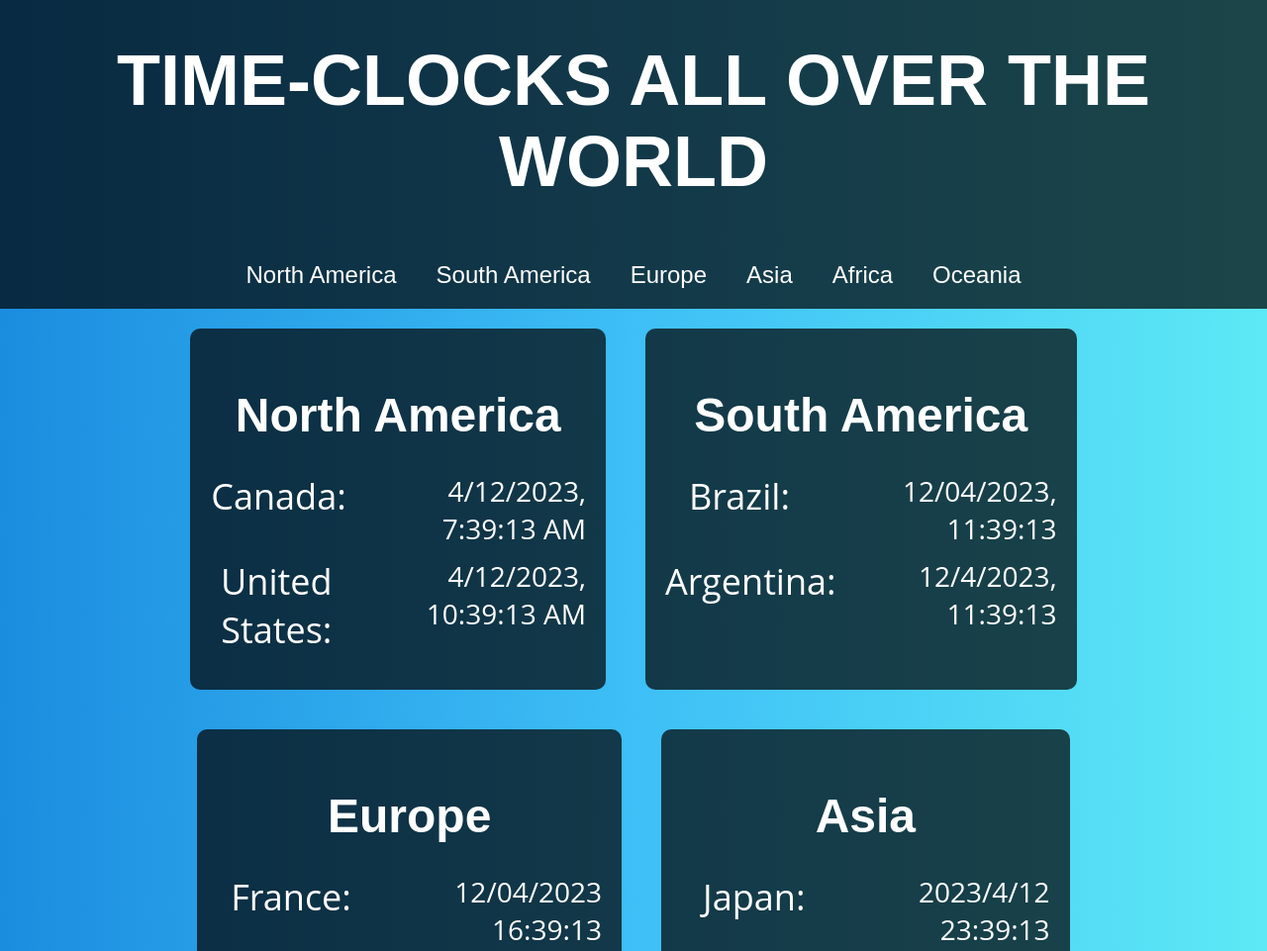
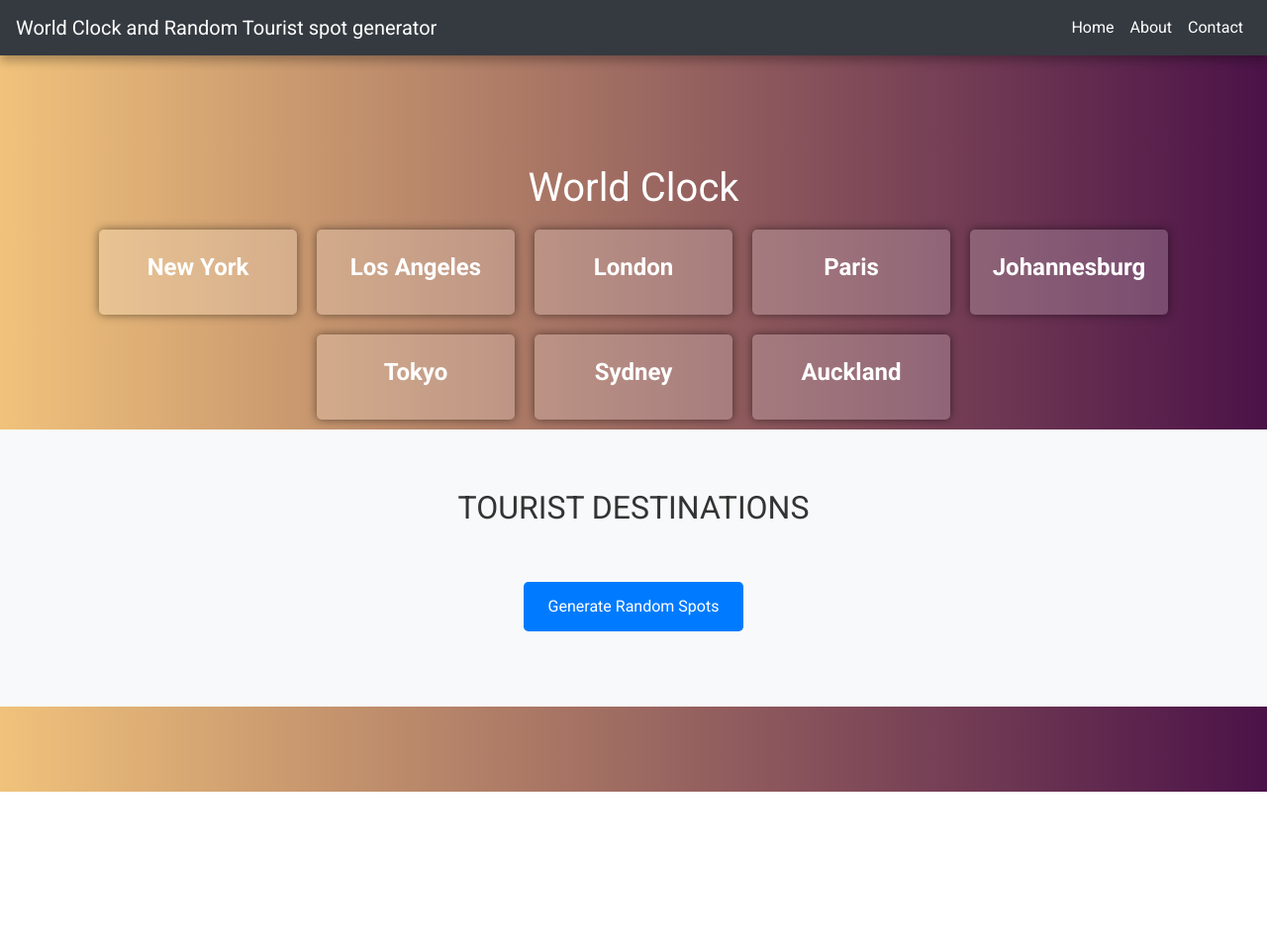
Before and after one commit to ronsap7/World-Clocks, a plain HTML site: page index.html in a window 1280 px wide. Shown: the top 961 px of the page at 99% size. After the commit the page ends 800 px from the top, so only its background shows below. Drawn offline with nearby package versions, Linux system fonts and the light colour scheme; a script that the page names is missing.

Commit message:
random spot generator and clocks around the world

```diff
--- a/index.html
+++ b/index.html
@@ -2,68 +2,69 @@
 <html>
 <head>
   <meta charset="UTF-8">
-    <title>Time-Clocks All Over the World</title>
-    <link rel="stylesheet" type="text/css" href="style.css">
+  <title>World Clock and Random Tourist spot generator</title>
+
+  <script src="https://code.jquery.com/jquery-3.6.0.min.js"></script>
+  <script src="https://cdnjs.cloudflare.com/ajax/libs/moment.js/2.29.1/moment.min.js"></script>
+  <script src="https://cdnjs.cloudflare.com/ajax/libs/moment-timezone/0.5.32/moment-timezone-with-data.min.js"></script>
+  <link href="https://fonts.googleapis.com/css?family=Roboto:400,700&display=swap" rel="stylesheet">
+  <!-- Add Bootstrap 4 CSS -->
+  <link rel="stylesheet" href="https://maxcdn.bootstrapcdn.com/bootstrap/4.5.2/css/bootstrap.min.css">
+
+<!-- Add jQuery, Popper.js, and Bootstrap 4 JavaScript -->
+  <script src="https://ajax.googleapis.com/ajax/libs/jquery/3.5.1/jquery.min.js"></script>
+  <script src="https://cdnjs.cloudflare.com/ajax/libs/popper.js/1.16.0/umd/popper.min.js"></script>
+  <script src="https://maxcdn.bootstrapcdn.com/bootstrap/4.5.2/js/bootstrap.min.js"></script>
+
+  <script src="https://maxcdn.bootstrapcdn.com/bootstrap/4.5.2/js/bootstrap.min.js"></script>
+  <link rel="stylesheet" href="style.css">
+  <script src="script.js"></script>
 </head>
 <body>
-    <header>
-      <h1>Time-Clocks All Over the World</h1>
-    </header>
-    <nav>
-      <ul>
-        <li><a href="#north-america">North America</a></li>
-        <li><a href="#south-america">South America</a></li>
-        <li><a href="#europe">Europe</a></li>
-        <li><a href="#asia">Asia</a></li>
-        <li><a href="#africa">Africa</a></li>
-        <li><a href="#oceania">Oceania</a></li>
+  <nav class="navbar navbar-expand-md bg-dark navbar-dark">
+    <a class="navbar-brand" href="#">World Clock and Random Tourist spot generator</a>
+    <button class="navbar-toggler" type="button" data-toggle="collapse" data-target="#collapsibleNavbar">
+      <span class="navbar-toggler-icon"></span>
+    </button>
+    <div class="collapse navbar-collapse" id="collapsibleNavbar">
+      <ul class="navbar-nav ml-auto">
+        <li class="nav-item">
+          <a class="nav-link" href="#">Home</a>
+        </li>
+        <li class="nav-item">
+          <a class="nav-link" href="#">About</a>
+        </li>
+        <li class="nav-item">
+          <a class="nav-link" href="#">Contact</a>
+        </li>
       </ul>
+    </div>
   </nav>
-    <main>
-      <section id="north-america">
-        <h2>North America</h2>
-        <ul>
-          <li><span>Canada:</span><span id="canada-clock"></span></li>
-          <li><span>United States:</span><span id="us-clock"></span></li>
-        </ul>
-      </section>
-      <section id="south-america">
-        <h2>South America</h2>
-        <ul>
-          <li><span>Brazil:</span><span id="brazil-clock"></span></li>
-          <li><span>Argentina:</span><span id="argentina-clock"></span></li>
-        </ul>
-      </section>
-      <section id="europe">
-        <h2>Europe</h2>
-        <ul>
-          <li><span>France:</span><span id="france-clock"></span></li>
-          <li><span>Spain:</span><span id="spain-clock"></span></li>
-          <li><span>Germany:</span><span id="germany-clock"></span></li>
-        </ul>
-      </section>
-      <section id="asia">
-        <h2>Asia</h2>
-        <ul>
-          <li><span>Japan:</span><span id="japan-clock"></span></li>
-          <li><span>China:</span><span id="china-clock"></span></li>
-        </ul>
-      </section>
-      <section id="africa">
-        <h2>Africa</h2>
-        <ul>
-          <li><span>Egypt:</span><span id="egypt-clock"></span></li>
-          <li><span>South Africa:</span><span id="south-africa-clock"></span></li>
-        </ul>
-      </section>
-      <section id="oceania">
-        <h2>Oceania</h2>
-        <ul>
-          <li><span>Australia:</span><span id="australia-clock"></span></li>
-          <li><span>New Zealand:</span><span id="new-zealand-clock"></span></li>
-        </ul>
-      </section>
-    </main>
-    <script defer src="script.js"></script>
+
+  <div class="world-clock-section">
+    <h1>World Clock</h1>
+    <!-- ... -->
+  </div>
+  <div class="container">
+    <div class="clock" id="new-york"><span class="city-name">New York</span><span class="time"></span></div>
+    <div class="clock" id="los-angeles"><span class="city-name">Los Angeles</span><span class="time"></span></div>
+    <div class="clock" id="london"><span class="city-name">London</span><span class="time"></span></div>
+    <div class="clock" id="paris"><span class="city-name">Paris</span><span class="time"></span></div>
+    <div class="clock" id="johannesburg"><span class="city-name">Johannesburg</span><span class="time"></span></div>
+    <div class="clock" id="tokyo"><span class="city-name">Tokyo</span><span class="time"></span></div>
+    <div class="clock" id="sydney"><span class="city-name">Sydney</span><span class="time"></span></div>
+    <div class="clock" id="auckland"><span class="city-name">Auckland</span><span class="time"></span></div>
+  </div>
+
+  <div class="destination-section">
+    <h2>Tourist Destinations</h2>
+    <button id="generate-btn" class="btn btn-primary">Generate Random Spots</button>
+    <div class="container">
+      <div class="row destination-row">
+
+      </div>
+    </div>
+  </div>
+
 </body>
 </html>
--- a/script.js
+++ b/script.js
@@ -1,34 +1,129 @@
-function updateTime() {
-  // Get the current time for each country
-  const canadaTime = new Date().toLocaleString("en-US", { timeZone: "America/Vancouver" });
-  const usTime = new Date().toLocaleString("en-US", { timeZone: "America/New_York" });
-  const brazilTime = new Date().toLocaleString("pt-BR", { timeZone: "America/Sao_Paulo" });
-  const argentinaTime = new Date().toLocaleString("es-AR", { timeZone: "America/Argentina/Buenos_Aires" });
-  const franceTime = new Date().toLocaleString("fr-FR", { timeZone: "Europe/Paris" });
-  const spainTime = new Date().toLocaleString("es-ES", { timeZone: "Europe/Madrid" });
-  const germanyTime = new Date().toLocaleString("de-DE", { timeZone: "Europe/Berlin" });
-  const japanTime = new Date().toLocaleString("ja-JP", { timeZone: "Asia/Tokyo" });
-  const chinaTime = new Date().toLocaleString("zh-CN", { timeZone: "Asia/Shanghai" });
-  const egyptTime = new Date().toLocaleString("ar-EG", { timeZone: "Africa/Cairo" });
-  const southAfricaTime = new Date().toLocaleString("en-ZA", { timeZone: "Africa/Johannesburg" });
-  const australiaTime = new Date().toLocaleString("en-AU", { timeZone: "Australia/Sydney" });
-  const newZealandTime = new Date().toLocaleString("en-NZ", { timeZone: "Pacific/Auckland" });
+$(document).ready(function() {
+  function updateClocks() {
+    var newYorkTime = moment().tz("America/New_York").format('h:mm:ss A');
+    $('#new-york .time').html(newYorkTime);
 
-  // Update the HTML with the current times
-  document.getElementById("canada-clock").textContent = canadaTime;
-  document.getElementById("us-clock").textContent = usTime;
-  document.getElementById("brazil-clock").textContent = brazilTime;
-  document.getElementById("argentina-clock").textContent = argentinaTime;
-  document.getElementById("france-clock").textContent = franceTime;
-  document.getElementById("spain-clock").textContent = spainTime;
-  document.getElementById("germany-clock").textContent = germanyTime;
-  document.getElementById("japan-clock").textContent = japanTime;
-  document.getElementById("china-clock").textContent = chinaTime;
-  document.getElementById("egypt-clock").textContent = egyptTime;
-  document.getElementById("south-africa-clock").textContent = southAfricaTime;
-  document.getElementById("australia-clock").textContent = australiaTime;
-  document.getElementById("new-zealand-clock").textContent = newZealandTime;
+    var losAngelesTime = moment().tz("America/Los_Angeles").format('h:mm:ss A');
+    $('#los-angeles .time').html(losAngelesTime);
+
+    var londonTime = moment().tz("Europe/London").format('h:mm:ss A');
+    $('#london .time').html(londonTime);
+
+    var parisTime = moment().tz("Europe/Paris").format('h:mm:ss A');
+    $('#paris .time').html(parisTime);
+
+    var johannesburgTime = moment().tz("Africa/Johannesburg").format('h:mm:ss A');
+    $('#johannesburg .time').html(johannesburgTime);
+
+    var tokyoTime = moment().tz("Asia/Tokyo").format('h:mm:ss A');
+    $('#tokyo .time').html(tokyoTime);
+
+    var sydneyTime = moment().tz("Australia/Sydney").format('h:mm:ss A');
+    $('#sydney .time').html(sydneyTime);
+
+    var aucklandTime = moment().tz("Pacific/Auckland").format('h:mm:ss A');
+    $('#auckland .time').html(aucklandTime);
+  }
+
+  updateClocks();
+  setInterval(updateClocks, 1000);
+});
+
+
+const touristSpots = [
+  {
+    name: 'Eiffel Tower, Paris',
+    imageUrl: 'https://viatravelers.com/wp-content/uploads/2022/12/Seine-River-Cruise-Paris-France.jpg',
+  },
+  {
+    name: 'Great Wall of China',
+    imageUrl: 'https://www.worldatlas.com/r/w960-q80/upload/77/78/41/shutterstock-439146580.jpg',
+  },
+  {
+    name: 'Grand Canyon, USA',
+    imageUrl: 'https://upload.wikimedia.org/wikipedia/commons/thumb/a/aa/Dawn_on_the_S_rim_of_the_Grand_Canyon_%288645178272%29.jpg/1280px-Dawn_on_the_S_rim_of_the_Grand_Canyon_%288645178272%29.jpg',
+  },
+  {
+    name: 'Berlin Brandenburg Gate, Germany',
+    imageUrl: 'https://www.planetware.com/photos-large/D/germany-brandenburg-gate.jpg',
+  },
+  {
+    name: 'London, United Kingdom',
+    imageUrl: 'https://viatravelers.com/wp-content/uploads/2017/03/2.-london-960x640.jpg',
+  },
+  {
+    name: 'Great Barrier Reef, Australia',
+    imageUrl: 'https://viatravelers.com/wp-content/uploads/2023/04/great-barrier-reef-australia.jpg',
+  },
+  {
+    name: 'Rome, Italy',
+    imageUrl: 'https://viatravelers.com/wp-content/uploads/2023/04/santangelo-bridge-rome.jpg',
+  },
+  {
+    name: 'New York, New York, USA',
+    imageUrl: 'https://viatravelers.com/wp-content/uploads/2023/04/new-york-new-york.jpg',
+  },
+  {
+    name: 'Cape Town, South Africa',
+    imageUrl: 'https://viatravelers.com/wp-content/uploads/2023/04/cape-town.jpg',
+  },
+  {
+    name: ' Barcelona, Spain',
+    imageUrl: 'https://viatravelers.com/wp-content/uploads/2023/04/barcelona-spain.jpg',
+  },
+  {
+    name: ' Sydney, Australia',
+    imageUrl: 'https://viatravelers.com/wp-content/uploads/2023/04/sydney-australia.jpg',
+  },
+  {
+    name: ' Washington, D.C.',
+    imageUrl: 'https://viatravelers.com/wp-content/uploads/2017/02/washington-dc.jpg',
+  },
+  {
+    name: ' Bali, Indonesia',
+    imageUrl: 'https://viatravelers.com/wp-content/uploads/2023/04/bali-indonesia.jpg',
+  },
+  {
+    name: ' Hong Kong',
+    imageUrl: 'https://viatravelers.com/wp-content/uploads/2017/03/11.-hongkong.jpg',
+  },
+  {
+    name: '  Budapest, Hungary',
+    imageUrl: 'https://viatravelers.com/wp-content/uploads/2022/12/Danube-River-Budapest-Hungary.jpg',
+  },
+  {
+    name: 'San Francisco, California',
+    imageUrl: 'https://viatravelers.com/wp-content/uploads/2017/03/13-san-francisco.jpg',
+  },
+  // Add more tourist spots here
+];
+
+function generateRandomTouristSpot() {
+  const randomIndex = Math.floor(Math.random() * touristSpots.length);
+  return touristSpots[randomIndex];
 }
 
-// Update the clocks every second
-setInterval(updateTime, 1000);
+function displayRandomTouristSpots(numberOfSpots) {
+  const destinationRow = document.querySelector('.destination-row');
+  destinationRow.innerHTML = ''; // Clear the previous tourist spots
+
+  for (let i = 0; i < numberOfSpots; i++) {
+    const spot = generateRandomTouristSpot();
+    const spotHtml = `
+      <div class="col-md-4 col-sm-6">
+        <div class="destination">
+          <img src="${spot.imageUrl}" alt="${spot.name}">
+          <h3>${spot.name}</h3>
+        </div>
+      </div>
+    `;
+    destinationRow.innerHTML += spotHtml;
+  }
+}
+
+document.addEventListener('DOMContentLoaded', () => {
+  const generateBtn = document.getElementById('generate-btn');
+  generateBtn.addEventListener('click', () => {
+    displayRandomTouristSpots(3); // Change the number to display more or fewer spots
+  });
+});
--- a/style.css
+++ b/style.css
@@ -1,174 +1,136 @@
-* {
+body {
+  background: linear-gradient(to right, #f0c27b, #4b1248);
+  font-family: 'Roboto', sans-serif;
+  font-size: 16px;
+  color: #fff;
+  text-align: center;
+  margin: 0;
+  padding: 0;
   box-sizing: border-box;
-}
-
-body {
-  margin: 0;
-  font-family: 'Open Sans', sans-serif;
-  background-image: linear-gradient(to bottom, rgb(27, 141, 223), rgb(62, 191, 246), rgb(93, 233, 245));
-  color: #fff;
-  padding-bottom: 50px;
-}
-
-header {
-  background-color: rgba(0, 0, 0, 0.7);
-  padding: 20px;
-  text-align: center;
-}
-
-h1 {
-  margin: 0;
-  font-family: 'Montserrat', sans-serif;
-  font-size: 48px;
-  text-transform: uppercase;
-  transition: color 0.3s ease;
-}
-
-h1:hover {
-  color: #ddd;
-}
-
-nav {
-  background-color: rgba(0, 0, 0, 0.7);
+  height: 100vh;
   display: flex;
+  flex-direction: column;
   justify-content: center;
 }
 
-nav ul {
-  list-style-type: none;
-  margin: 0;
-  padding: 0;
-  display: flex;
-  justify-content: center;
+/* Style the navbar */
+
+
+
+.navbar {
+  position: fixed; /* Fix the navbar to the top of the page */
+  top: 0; /* Align the top of the navbar with the top of the page */
+  left: 0; /* Align the left of the navbar with the left of the page */
+  width: 100%; /* Set the width of the navbar to 100% */
+  border-radius: 0;
+  box-shadow: 0 5px 10px rgba(0, 0, 0, 0.3);
+  transition: all 0.3s ease;
 }
 
-nav li {
-  margin: 0;
+.navbar:hover {
+  box-shadow: 0 10px 20px rgba(0, 0, 0, 0.5);
+  transform: translateY(-5px);
 }
 
-nav li a {
-  font-family: 'Montserrat', sans-serif;
-  display: block;
-  color: white;
-  text-align: center;
-  padding: 14px 16px;
-  text-decoration: none;
-  transition: background-color 0.3s ease, color 0.3s ease;
+.navbar-dark .navbar-nav .nav-link {
+  color: #fff;
 }
 
-nav li a:hover {
-  background-color: rgba(255, 255, 255, 0.15);
-  color: #ddd;
+.navbar-dark .navbar-nav .nav-link:hover {
+  color: #f8f9fa;
 }
-
-main {
+.container {
   display: flex;
   flex-wrap: wrap;
   justify-content: center;
 }
-
-section {
-  flex-basis: 30%;
-  margin: 20px;
-  padding: 20px;
-  text-align: center;
-  background-color: rgba(0, 0, 0, 0.7);
-  border-radius: 10px;
-  transition: transform 0.3s ease;
+.world-clock-section {
+  margin-top: 80px; /* Adjust the value according to the desired space */
 }
 
-section:hover {
-  transform: scale(1.05);
+.clock {
+  display: flex;
+  flex-direction: column;
+  align-items: center;
+  background-color: rgba(255, 255, 255, 0.2);
+  padding: 20px;
+  margin: 10px;
+  border-radius: 5px;
+  box-shadow: 0px 0px 10px rgba(0, 0, 0, 0.5);
+  width: 200px;
 }
 
-h2 {
-  font-family: 'Montserrat', sans-serif;
-  font-size: 36px;
-  margin-bottom: 30px;
+.clock:hover {
+  background-color: rgba(255, 255, 255, 0.3);
+  transform: scale(1.1);
+  transition: transform 0.3s ease, background-color 0.3s ease;
+  cursor: pointer;
 }
 
-ul {
-  list-style-type: none;
-  padding: 0;
-}
-
-li {
+.city-name {
   font-size: 24px;
+  font-weight: 700;
+  color: #fff;
   margin-bottom: 10px;
-  display: flex;
-  justify-content: space-between;
-}
-
-span:first-child {
-  width: 150px;
-  margin-right: 20px;
-}
-
-span:last-child {
-  font-size: 28px;
-  text-align: right;
-  transition: all 0.3s ease;
 }
 
 
-
-/* Add your responsive CSS styles here */
-
-@media screen and (max-width: 600px) {
-  h1 {
-    font-size: 36px;
-  }
-
-  nav li a {
-    font-size: 16px;
-    padding: 10px;
-  }
-
-  h2 {
-    font-size: 24px;
-  }
-
-  li {
-    font-size: 18px;
-  }
-
-  span:first-child {
-    width: 100px;
-  }
+.destination-section {
+  padding: 60px 0;
+  background-color: #f8f9fa;
+  color: #333;
 }
 
-@media screen and (min-width: 1200px) {
-  body {
-    background-image: linear-gradient(to right, rgb(27, 141, 223), rgb(62, 191, 246), rgb(93, 233, 245));
-  }
+.destination-section h2 {
+  text-transform: uppercase;
+  font-size: 32px;
+  margin-bottom: 40px;
+}
 
-  header {
-    padding: 40px;
-  }
+.destination {
+  position: relative;
+  margin-bottom: 30px;
+  box-shadow: 0 5px 15px rgba(0, 0, 0, 0.1);
+  border-radius: 5px;
+  overflow: hidden;
+}
 
-  h1 {
-    font-size: 72px;
-    }
+.destination img {
+  width: 100%;
+  height: auto;
+  display: block;
+}
 
-    nav li a {
-    font-size: 24px;
-    padding: 20px;
-    }
+.destination h3 {
+  position: absolute;
+  bottom: 0;
+  left: 0;
+  width: 100%;
+  padding: 10px;
+  background-color: rgba(0, 0, 0, 0.7);
+  color: #fff;
+  font-size: 18px;
+  font-weight: bold;
+  margin: 0;
+  text-transform: uppercase;
+}
 
-    section {
-    flex-basis: 20%;
-    }
+.btn {
+  display: inline-block;
+  padding: 0.75rem 1.5rem;
+  margin: 1rem 0.75rem;
+  font-size: 1rem;
+  line-height: 1.5;
+  border-radius: 0.3rem;
+  text-align: center;
+  text-decoration: none;
+  background-color: #007bff;
+  border: 1px solid transparent;
+  color: #fff;
+  cursor: pointer;
+}
 
-    h2 {
-    font-size: 48px;
-    }
-
-    li {
-    font-size: 36px;
-    }
-
-    span:first-child {
-    width: 200px;
-    margin-right: 40px;
-    }
+.btn-primary:hover {
+  background-color: #0069d9;
+  border-color: #0062cc;
 }
```
Lines whose indentation alone changed are shown as unchanged.
